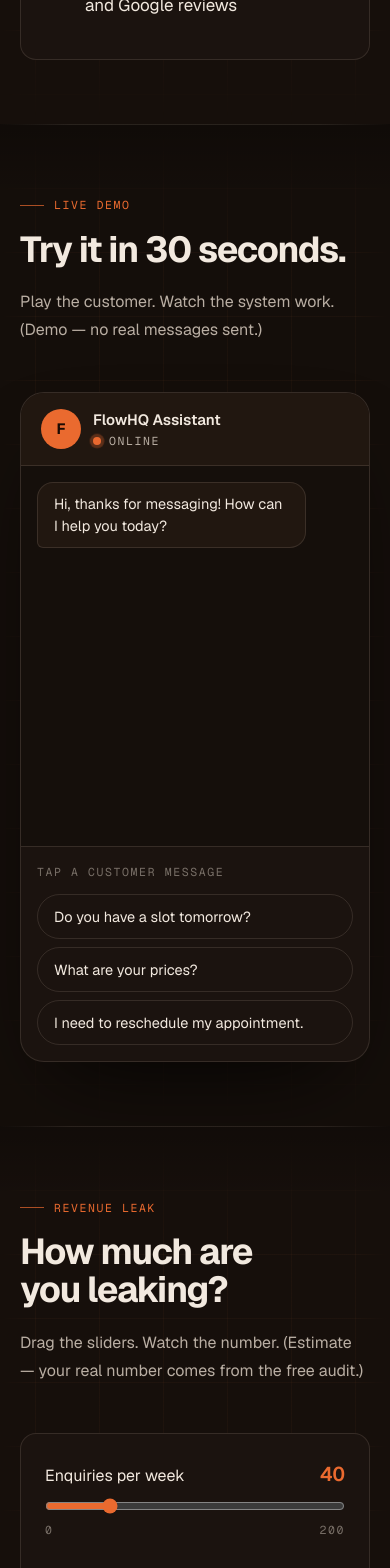
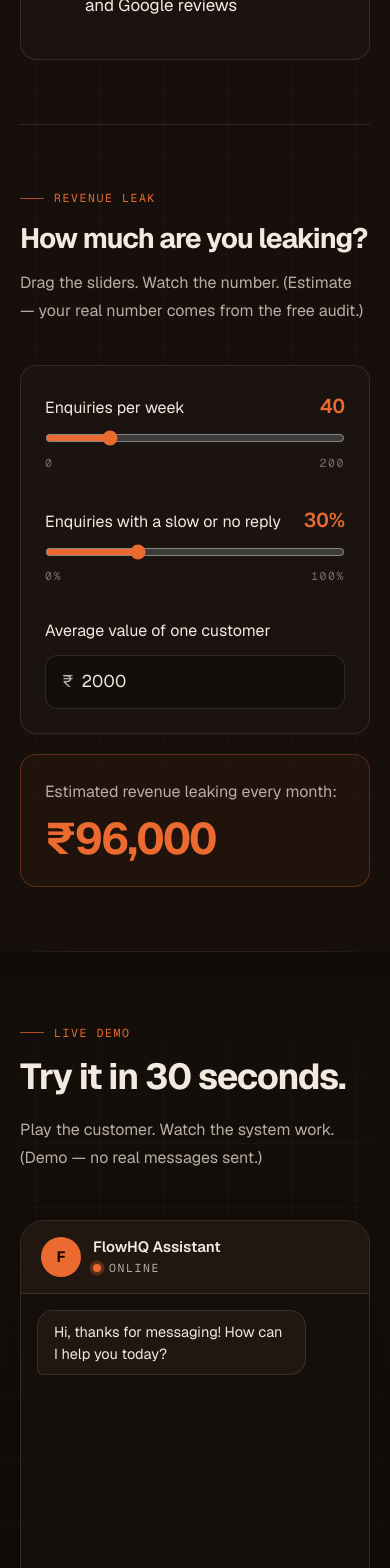
Before and after one commit to vatsal04-02/claude-session, a Next.js app: page / in a window 390 px wide. Shown: the part 6000-7568 px from the top of the page. Built offline with nearby package versions, Linux system fonts and the light colour scheme.

Commit message:
Merge Pick your business and revenue calculator into one section
Co-Authored-By: Claude Sonnet 5.5 <noreply@anthropic.com>
Claude-Session: https://claude.ai/code/session_013uieekPdjcvwpyQYG1P9ta

```diff
--- a/app/page.tsx
+++ b/app/page.tsx
@@ -3,7 +3,6 @@ import Faq from "@/components/Faq";
 import IndustryTabs from "@/components/IndustryTabs";
 import LiveDemoChat from "@/components/LiveDemoChat";
 import ProductScreens from "@/components/ProductScreens";
-import RoiCalculator from "@/components/RoiCalculator";
 import DemoModal from "@/components/DemoModal";
 import FinalCTA from "@/components/FinalCTA";
 import Footer from "@/components/Footer";
@@ -31,7 +30,6 @@ export default function Home() {
         <Services />
         <IndustryTabs />
         <LiveDemoChat />
-        <RoiCalculator />
         <ProductScreens />
         <AutomationList />
         <WhyFlowHQ />
--- a/components/IndustryTabs.tsx
+++ b/components/IndustryTabs.tsx
@@ -5,6 +5,7 @@ import { Check } from "lucide-react";
 import { useState } from "react";
 import { cn } from "@/lib/cn";
 import { EASE, Reveal, Section, SectionHeading } from "./ui";
+import RoiCalculator from "./RoiCalculator";
 
 const INDUSTRIES = [
   {
@@ -145,6 +146,8 @@ export default function IndustryTabs() {
           </AnimatePresence>
         </div>
       </Reveal>
+
+      <RoiCalculator />
     </Section>
   );
 }
--- a/components/RoiCalculator.tsx
+++ b/components/RoiCalculator.tsx
@@ -1,7 +1,7 @@
 "use client";
 
 import { useState } from "react";
-import { Counter, Reveal, Section, SectionHeading } from "./ui";
+import { Counter, Reveal } from "./ui";
 
 const inr = (n: number) => `₹${Math.round(n).toLocaleString("en-IN")}`;
 
@@ -15,14 +15,18 @@ export default function RoiCalculator() {
   const leaking = enq * 4 * (ignored / 100) * avgValue;
 
   return (
-    <Section id="roi" className="bg-[#160f0b]">
-      <SectionHeading
-        eyebrow="Revenue leak"
-        title="How much are you leaking?"
-        sub="Drag the sliders. Watch the number. (Estimate — your real number comes from the free audit.)"
-      />
+    <div id="roi" className="mt-16 border-t border-border pt-14 md:mt-20 md:pt-16">
+      <Reveal>
+        <span className="label inline-flex items-center gap-2.5 text-accent">
+          <span className="h-px w-6 bg-accent/70" /> Revenue leak
+        </span>
+        <h3 className="display mt-4 text-[clamp(1.75rem,3.2vw,2.5rem)] text-text">How much are you leaking?</h3>
+        <p className="mt-4 max-w-[34rem] text-[16px] leading-[1.75] text-muted md:text-[17px]">
+          Drag the sliders. Watch the number. (Estimate — your real number comes from the free audit.)
+        </p>
+      </Reveal>
 
-      <Reveal className="mt-12 grid gap-5 md:mt-14 lg:grid-cols-[1fr_1fr]">
+      <Reveal className="mt-10 grid gap-5 lg:grid-cols-[1fr_1fr]">
         <div className="space-y-8 rounded-2xl border border-border bg-surface p-6 md:p-8">
           <div>
             <div className="flex items-baseline justify-between gap-4">
@@ -88,6 +92,6 @@ export default function RoiCalculator() {
           <span className="sr-only" aria-live="polite">Estimated revenue leaking every month: {inr(leaking)}</span>
         </div>
       </Reveal>
-    </Section>
+    </div>
   );
 }
```
